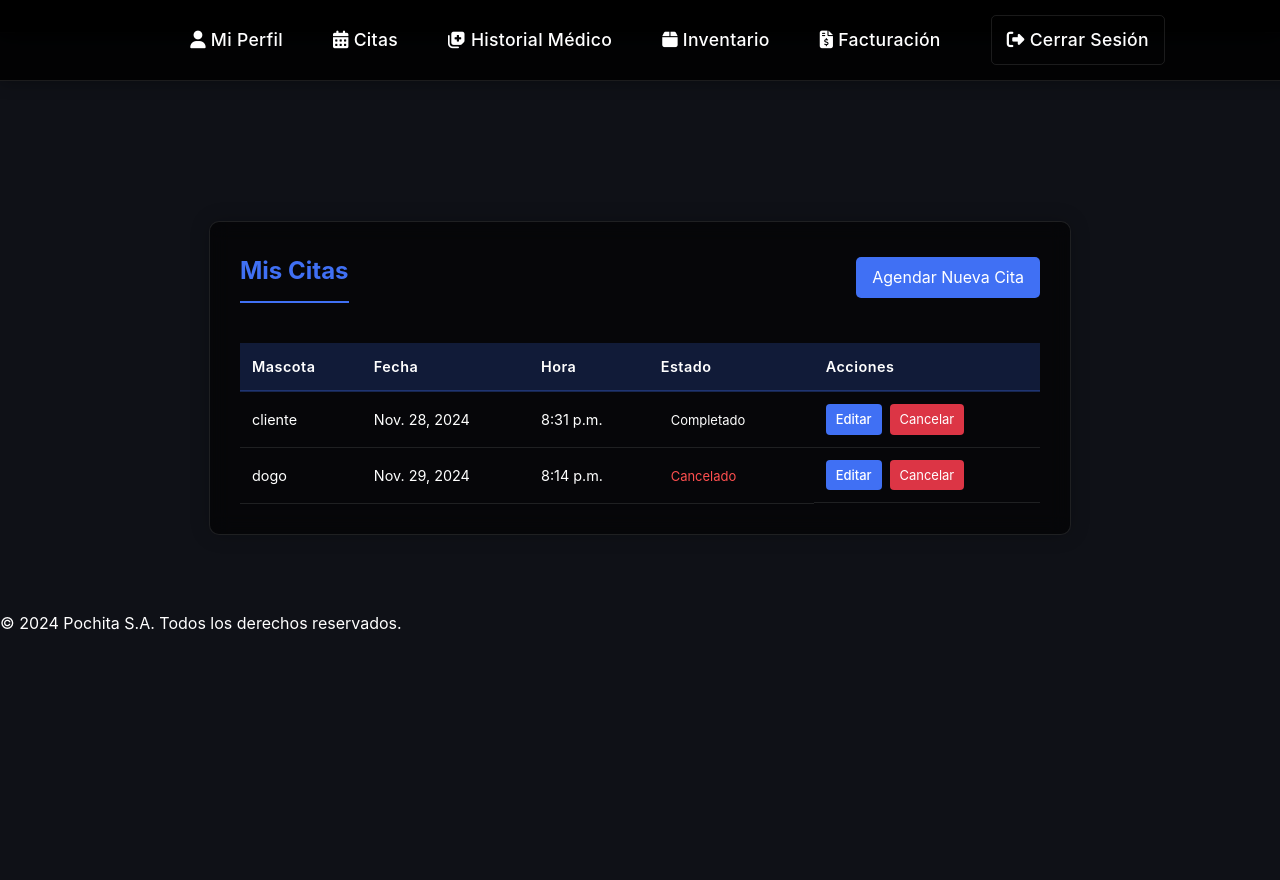
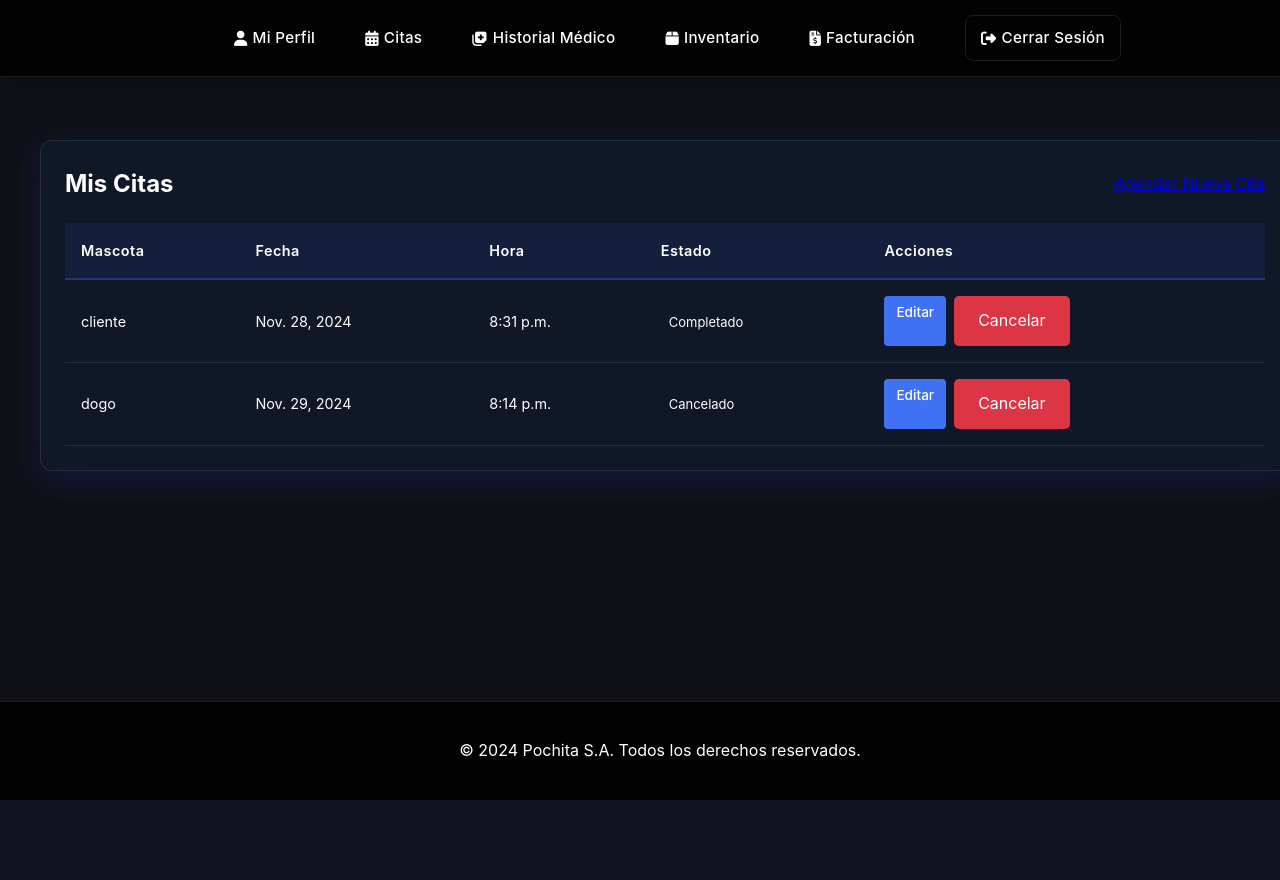
Before and after one commit to Yeyobitz/Pochita, a Django app: page /appointments/ in a window 1280 px wide. After the commit the page ends 800 px from the top, so only its background shows below. Run offline with Django 5.2, Linux system fonts and the light colour scheme; a user stored in the database is signed in; data comes from the database, SQL or seed files in the repository; both versions use the stored data as it was after the commit.

Commit message:
Refactor templates and styles for improved layout and design consistency

```diff
--- a/appointments/templates/appointments/list_appointments.html
+++ b/appointments/templates/appointments/list_appointments.html
@@ -2,9 +2,7 @@
 {% load static %}
 
 {% block title %}Mis Citas{% endblock title %}
-{% block extra_head %}
-<link rel="stylesheet" href="{% static 'styles/components.css' %}">
-{% endblock extra_head %}
+
 {% block heading %}{% endblock heading %}
 {% block content %}
 <div class="table-container">
--- a/inventory/templates/inventory/list_inventory.html
+++ b/inventory/templates/inventory/list_inventory.html
@@ -1,7 +1,5 @@
 {% extends 'base.html' %}
 {% load static %}
-
-{% block title %}Inventario{% endblock title %}
 
 {% block content %}
 <div class="page-wrapper">
--- a/static/styles/main.css
+++ b/static/styles/main.css
@@ -8,14 +8,16 @@
     --success-color: #28a745;
     --info-color: #17a2b8;
 }
-
   /* Estilos generales */
   body {
+      display: flex;
+      flex-direction: column;
+      min-height: 100vh;
+      margin: 0;
+      padding: 0;
+      width: 100%;
       font-family: 'Arial', sans-serif;
       line-height: 1.6;
-    margin: 0;
-    padding: 0;
-    min-height: 100vh;
       background: linear-gradient(135deg, #1a1a1a 0%, #363636 100%);
       color: var(--text-color);
   }
@@ -24,6 +26,29 @@ body {
       max-width: 1200px;
       margin: 0 auto;
       padding: 20px;
+      width: 100%;
+  }
+
+  /* Update main styles */
+  main {
+      flex: 1;
+      margin-top: 80px;
+      padding-top: 20px;
+      width: 100%;
+      display: flex;
+      flex-direction: column;
+      align-items: center;
+  }
+
+  /* Update footer styles */
+  footer {
+      background: rgba(0, 0, 0, 0.85);
+      backdrop-filter: blur(10px);
+      padding: 20px;
+      text-align: center;
+      border-top: 1px solid rgba(255, 255, 255, 0.1);
+      width: 100%;
+      margin-top: auto;
   }
 
   /* Mensajes de alerta */
--- a/static/styles/nav_bar.css
+++ /dev/null
@@ -1,63 +0,0 @@
-header {
-  background-color: #000000;
-  padding: 1rem 0;
-  width: 100%;
-  position: fixed;
-  top: 0;
-  z-index: 1000;
-  box-shadow: 0 2px 5px rgba(0, 0, 0, 0.2);
-}
-
-nav ul {
-  list-style: none;
-  padding: 0;
-  margin: 0;
-  display: flex;
-  justify-content: center;
-  flex-wrap: wrap;
-  gap: 20px;
-}
-
-nav ul li a {
-  color: #ffffff;
-  text-decoration: none;
-  font-size: 1.1em;
-  transition: all 0.3s ease;
-  padding: 8px 15px;
-  border-radius: 5px;
-  display: inline-block;
-}
-
-nav ul li a:hover {
-  color: #4070f4;
-  background-color: rgba(255, 255, 255, 0.1);
-  transform: translateY(-2px);
-}
-
-main {
-  margin-top: 80px;
-  padding: 20px;
-}
-
-/* Media queries para diseño responsive */
-@media (max-width: 768px) {
-  nav ul {
-      flex-direction: column;
-      align-items: center;
-      padding: 10px;
-  }
-
-  nav ul li {
-      width: 100%;
-      text-align: center;
-  }
-
-  nav ul li a {
-      display: block;
-      padding: 10px;
-  }
-
-  main {
-      margin-top: 120px;
-  }
-}
--- a/templates/base.html
+++ b/templates/base.html
@@ -54,7 +54,6 @@
     </header>
 
     <main>
-        <h1>{% block heading %}{% endblock heading %}</h1>
 
         {% if messages %}
         <div class="messages">
```
Also changed, not shown: other parts of static/styles/main.css (+41 -0 lines), db.sqlite3. Lines whose indentation alone changed are shown as unchanged.
